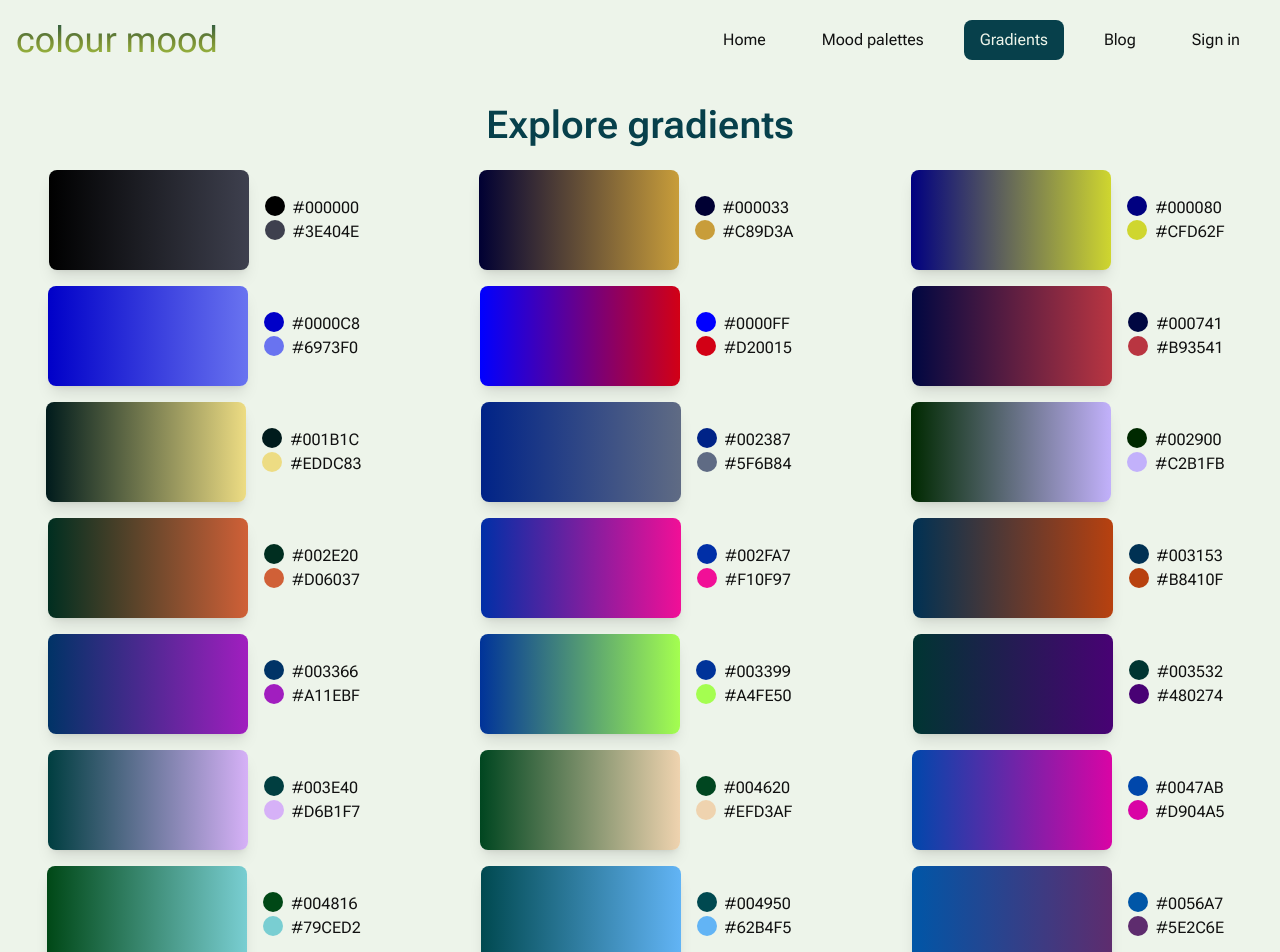
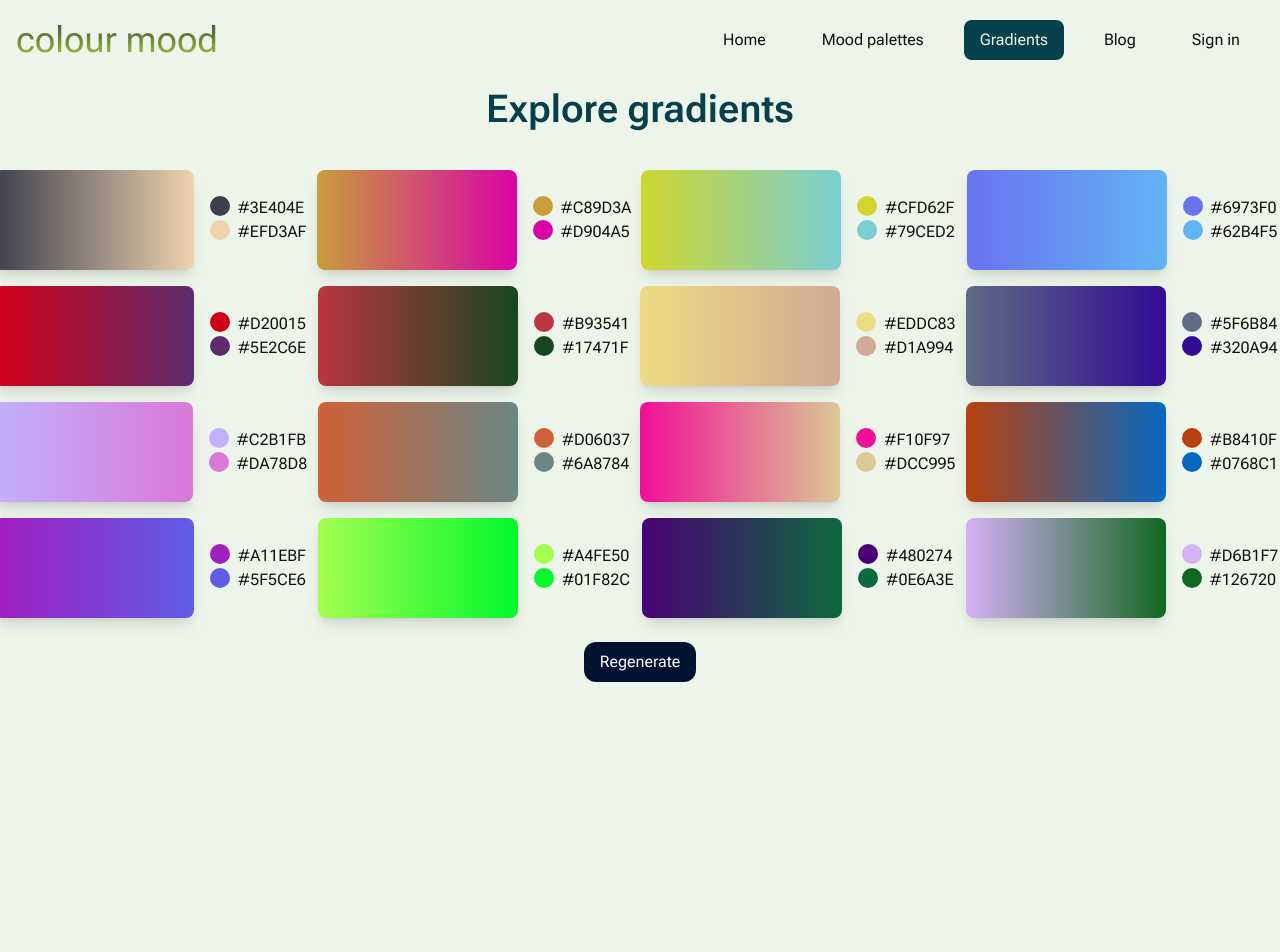
Before and after one commit to motuncoded/colourmood, a Next.js app: page /gradient in a window 1280 px wide. Shown: the top 952 px of the page. After the commit the page ends 800 px from the top, so only its background shows below. Built offline with nearby package versions, Linux system fonts and the light colour scheme.

Commit message:
refactor: update the styles of gradient page

```diff
--- a/src/pages/gradient.tsx
+++ b/src/pages/gradient.tsx
@@ -1,12 +1,13 @@
-import colors from "../components/json/colour.json";
+import { useState } from "react";
+
 
 interface ColorInfo {
   hexCode: string;
 
 }
 
+
 export default function Gradient() {
-
   const getRandomColor = () => {
     const letters = "0123456789ABCDEF";
     let color = "#";
@@ -15,24 +16,40 @@ const getRandomColor = () => {
     }
     return color;
   };
-  const randomColor = getRandomColor();
+    const initialColors = Array(16)
+      .fill(0)
+      .map(() => ({ hexCode: getRandomColor() }));
+  const [colorsList, setColorsList] = useState<ColorInfo[]>(initialColors);
+
+
+
+
+   const generateColors = () => {
+     const newColors = Array(16)
+       .fill(0)
+       .map(() => ({ hexCode: getRandomColor() }));
+     setColorsList(newColors);
+   };
   return (
     <section>
       <h2
         style={{
           fontSize: "calc(.8rem + 2vw)",
         }}
-        className="text-center py-4  font-semibold text-[var(--primary-color)]"
+        className="text-center pb-8  font-semibold text-[var(--primary-color)]"
       >
         Explore gradients
       </h2>
       <div className="">
-        <ul className="grid grid-cols-3 gap-4 place-items-center">
-          {colors.map((color: ColorInfo, index) => {
+        <ul
+          className="grid grid-cols-4 gap-4 place-items-center
+        max-sm:grid-cols-2   max-md:grid-cols-2 max-xl:grid-cols-2 "
+        >
+          {colorsList.map((color: ColorInfo, index) => {
             const randomColor = getRandomColor();
 
             return (
-              <li key={index} className="flex">
+              <li key={index} className="flex max-sm:flex-col-reverse">
                 <div
                   style={{
                     background: `linear-gradient(to right, ${color.hexCode}, ${randomColor})`,
@@ -40,7 +57,7 @@ const getRandomColor = () => {
                   }}
                   className="w-[200px] h-[100px] mx-[.75rem ] rounded-lg shadow-lg max-sm:w-[125px]"
                 />
-                <div className="flex flex-col justify-center mx-2">
+                <div className="flex flex-col justify-center mx-2 max-sm:my-2">
                   <div className="flex">
                     <div
                       style={{
@@ -65,6 +82,16 @@ const getRandomColor = () => {
           })}
         </ul>
       </div>
+      <div className="flex justify-center items-center  my-6">
+        <button
+          type="submit"
+          onClick={generateColors}
+          className="bg-[var(--button-color)] hover:text-[var(--secondary-color)]
+         text-[var(--light)] px-4 py-2 rounded-xl"
+        >
+          Regenerate
+        </button>
+      </div>
     </section>
   );
 }
```
Lines whose indentation alone changed are shown as unchanged.
